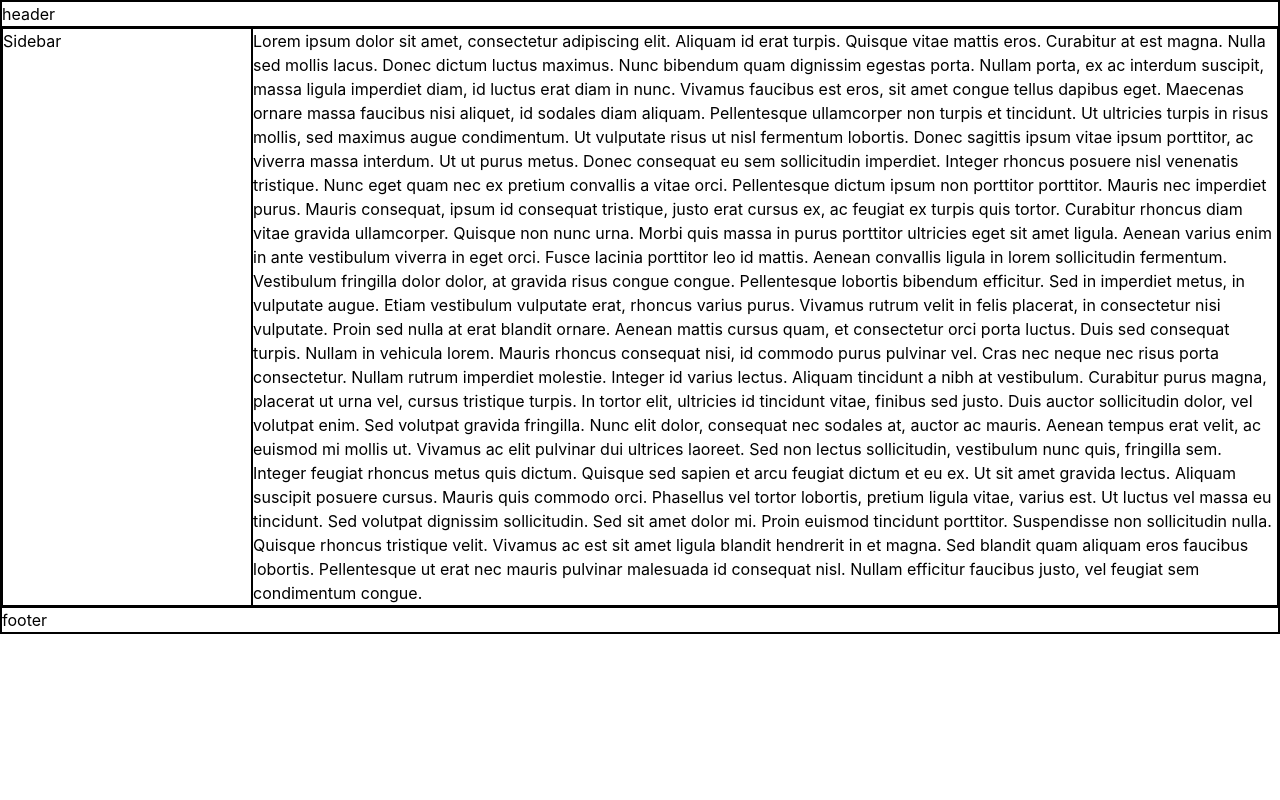
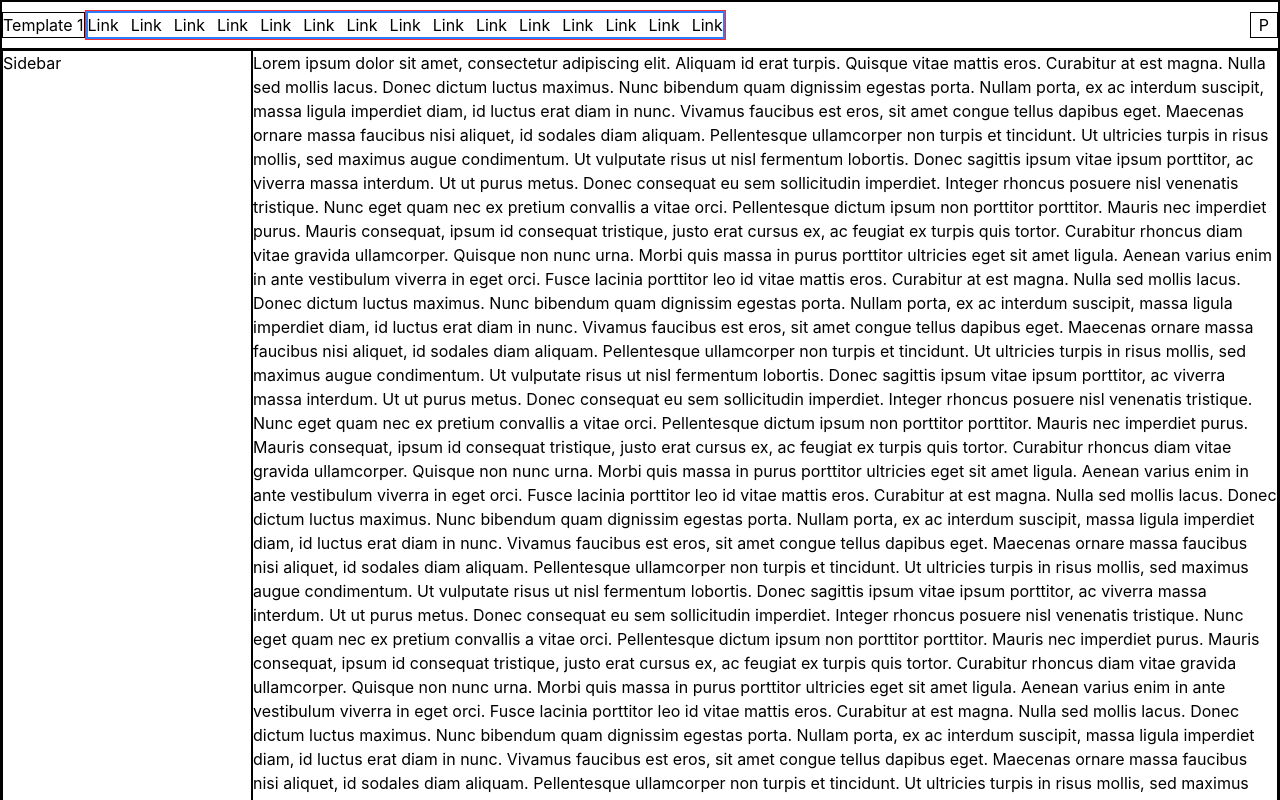
Before and after one commit to johnadrian63/angular-tailwindcssV4, an Angular app: page /example/template1 in a window 1280 px wide. Shown: the top 800 px of the page. Built offline with nearby package versions, Linux system fonts and the light colour scheme.

Commit message:
continue working on template1

```diff
--- a/src/app/features/example/template1/example.template1.html
+++ b/src/app/features/example/template1/example.template1.html
@@ -1,8 +1,62 @@
-<div class="grid grid-ro1ws-3 border">
-    <div class="border">header</div>
+<div class="grid min-h-screen grid-rows-[auto_1fr_auto] border">
+    <header class="sticky flex items-center top-0 bg-white z-10 border py-2">
+        <div class="border">
+            <a routerLink="template1" [relativeTo]="activatedRoute.parent">Template 1</a>
+        </div>
+        <nav class="border border-red-500">
+            <ul class="flex flex-row gap-x-3 border-blue-500 border-2">
+                <li>
+                    <a routerLink="template1" [relativeTo]="activatedRoute.parent">Link</a>
+                </li>
+                <li>
+                    <a routerLink="template1" [relativeTo]="activatedRoute.parent">Link</a>
+                </li>
+                <li>
+                    <a routerLink="template1" [relativeTo]="activatedRoute.parent">Link</a>
+                </li>
+                <li>
+                    <a routerLink="template1" [relativeTo]="activatedRoute.parent">Link</a>
+                </li>
+                <li>
+                    <a routerLink="template1" [relativeTo]="activatedRoute.parent">Link</a>
+                </li>
+                <li>
+                    <a routerLink="template1" [relativeTo]="activatedRoute.parent">Link</a>
+                </li>
+                <li>
+                    <a routerLink="template1" [relativeTo]="activatedRoute.parent">Link</a>
+                </li>
+                <li>
+                    <a routerLink="template1" [relativeTo]="activatedRoute.parent">Link</a>
+                </li>
+                <li>
+                    <a routerLink="template1" [relativeTo]="activatedRoute.parent">Link</a>
+                </li>
+                <li>
+                    <a routerLink="template1" [relativeTo]="activatedRoute.parent">Link</a>
+                </li>
+                <li>
+                    <a routerLink="template1" [relativeTo]="activatedRoute.parent">Link</a>
+                </li>
+                <li>
+                    <a routerLink="template1" [relativeTo]="activatedRoute.parent">Link</a>
+                </li>
+                <li>
+                    <a routerLink="template1" [relativeTo]="activatedRoute.parent">Link</a>
+                </li>
+                <li>
+                    <a routerLink="template1" [relativeTo]="activatedRoute.parent">Link</a>
+                </li>
+                <li>
+                    <a routerLink="template1" [relativeTo]="activatedRoute.parent">Link</a>
+                </li>
+            </ul>
+        </nav>
+        <div class="border ml-auto px-2">P</div>
+    </header>
     <div class="grid grid-cols-[250px_1fr] border">
-        <div class="border">Sidebar</div>
-        <div class="border">
+        <aside class="border">Sidebar</aside>
+        <main class="border">
             Lorem ipsum dolor sit amet, consectetur adipiscing elit. Aliquam id erat turpis. Quisque
             vitae mattis eros. Curabitur at est magna. Nulla sed mollis lacus. Donec dictum luctus
             maximus. Nunc bibendum quam dignissim egestas porta. Nullam porta, ex ac interdum
@@ -18,29 +72,49 @@
             ex turpis quis tortor. Curabitur rhoncus diam vitae gravida ullamcorper. Quisque non
             nunc urna. Morbi quis massa in purus porttitor ultricies eget sit amet ligula. Aenean
             varius enim in ante vestibulum viverra in eget orci. Fusce lacinia porttitor leo id
-            mattis. Aenean convallis ligula in lorem sollicitudin fermentum. Vestibulum fringilla
-            dolor dolor, at gravida risus congue congue. Pellentesque lobortis bibendum efficitur.
-            Sed in imperdiet metus, in vulputate augue. Etiam vestibulum vulputate erat, rhoncus
-            varius purus. Vivamus rutrum velit in felis placerat, in consectetur nisi vulputate.
-            Proin sed nulla at erat blandit ornare. Aenean mattis cursus quam, et consectetur orci
-            porta luctus. Duis sed consequat turpis. Nullam in vehicula lorem. Mauris rhoncus
-            consequat nisi, id commodo purus pulvinar vel. Cras nec neque nec risus porta
-            consectetur. Nullam rutrum imperdiet molestie. Integer id varius lectus. Aliquam
-            tincidunt a nibh at vestibulum. Curabitur purus magna, placerat ut urna vel, cursus
-            tristique turpis. In tortor elit, ultricies id tincidunt vitae, finibus sed justo. Duis
-            auctor sollicitudin dolor, vel volutpat enim. Sed volutpat gravida fringilla. Nunc elit
-            dolor, consequat nec sodales at, auctor ac mauris. Aenean tempus erat velit, ac euismod
-            mi mollis ut. Vivamus ac elit pulvinar dui ultrices laoreet. Sed non lectus
-            sollicitudin, vestibulum nunc quis, fringilla sem. Integer feugiat rhoncus metus quis
-            dictum. Quisque sed sapien et arcu feugiat dictum et eu ex. Ut sit amet gravida lectus.
-            Aliquam suscipit posuere cursus. Mauris quis commodo orci. Phasellus vel tortor
-            lobortis, pretium ligula vitae, varius est. Ut luctus vel massa eu tincidunt. Sed
-            volutpat dignissim sollicitudin. Sed sit amet dolor mi. Proin euismod tincidunt
-            porttitor. Suspendisse non sollicitudin nulla. Quisque rhoncus tristique velit. Vivamus
-            ac est sit amet ligula blandit hendrerit in et magna. Sed blandit quam aliquam eros
-            faucibus lobortis. Pellentesque ut erat nec mauris pulvinar malesuada id consequat nisl.
-            Nullam efficitur faucibus justo, vel feugiat sem condimentum congue.
-        </div>
+            vitae mattis eros. Curabitur at est magna. Nulla sed mollis lacus. Donec dictum luctus
+            maximus. Nunc bibendum quam dignissim egestas porta. Nullam porta, ex ac interdum
+            suscipit, massa ligula imperdiet diam, id luctus erat diam in nunc. Vivamus faucibus est
+            eros, sit amet congue tellus dapibus eget. Maecenas ornare massa faucibus nisi aliquet,
+            id sodales diam aliquam. Pellentesque ullamcorper non turpis et tincidunt. Ut ultricies
+            turpis in risus mollis, sed maximus augue condimentum. Ut vulputate risus ut nisl
+            fermentum lobortis. Donec sagittis ipsum vitae ipsum porttitor, ac viverra massa
+            interdum. Ut ut purus metus. Donec consequat eu sem sollicitudin imperdiet. Integer
+            rhoncus posuere nisl venenatis tristique. Nunc eget quam nec ex pretium convallis a
+            vitae orci. Pellentesque dictum ipsum non porttitor porttitor. Mauris nec imperdiet
+            purus. Mauris consequat, ipsum id consequat tristique, justo erat cursus ex, ac feugiat
+            ex turpis quis tortor. Curabitur rhoncus diam vitae gravida ullamcorper. Quisque non
+            nunc urna. Morbi quis massa in purus porttitor ultricies eget sit amet ligula. Aenean
+            varius enim in ante vestibulum viverra in eget orci. Fusce lacinia porttitor leo id
+            vitae mattis eros. Curabitur at est magna. Nulla sed mollis lacus. Donec dictum luctus
+            maximus. Nunc bibendum quam dignissim egestas porta. Nullam porta, ex ac interdum
+            suscipit, massa ligula imperdiet diam, id luctus erat diam in nunc. Vivamus faucibus est
+            eros, sit amet congue tellus dapibus eget. Maecenas ornare massa faucibus nisi aliquet,
+            id sodales diam aliquam. Pellentesque ullamcorper non turpis et tincidunt. Ut ultricies
+            turpis in risus mollis, sed maximus augue condimentum. Ut vulputate risus ut nisl
+            fermentum lobortis. Donec sagittis ipsum vitae ipsum porttitor, ac viverra massa
+            interdum. Ut ut purus metus. Donec consequat eu sem sollicitudin imperdiet. Integer
+            rhoncus posuere nisl venenatis tristique. Nunc eget quam nec ex pretium convallis a
+            vitae orci. Pellentesque dictum ipsum non porttitor porttitor. Mauris nec imperdiet
+            purus. Mauris consequat, ipsum id consequat tristique, justo erat cursus ex, ac feugiat
+            ex turpis quis tortor. Curabitur rhoncus diam vitae gravida ullamcorper. Quisque non
+            nunc urna. Morbi quis massa in purus porttitor ultricies eget sit amet ligula. Aenean
+            varius enim in ante vestibulum viverra in eget orci. Fusce lacinia porttitor leo id
+            vitae mattis eros. Curabitur at est magna. Nulla sed mollis lacus. Donec dictum luctus
+            maximus. Nunc bibendum quam dignissim egestas porta. Nullam porta, ex ac interdum
+            suscipit, massa ligula imperdiet diam, id luctus erat diam in nunc. Vivamus faucibus est
+            eros, sit amet congue tellus dapibus eget. Maecenas ornare massa faucibus nisi aliquet,
+            id sodales diam aliquam. Pellentesque ullamcorper non turpis et tincidunt. Ut ultricies
+            turpis in risus mollis, sed maximus augue condimentum. Ut vulputate risus ut nisl
+            fermentum lobortis. Donec sagittis ipsum vitae ipsum porttitor, ac viverra massa
+            interdum. Ut ut purus metus. Donec consequat eu sem sollicitudin imperdiet. Integer
+            rhoncus posuere nisl venenatis tristique. Nunc eget quam nec ex pretium convallis a
+            vitae orci. Pellentesque dictum ipsum non porttitor porttitor. Mauris nec imperdiet
+            purus. Mauris consequat, ipsum id consequat tristique, justo erat cursus ex, ac feugiat
+            ex turpis quis tortor. Curabitur rhoncus diam vitae gravida ullamcorper. Quisque non
+            nunc urna. Morbi quis massa in purus porttitor ultricies eget sit amet ligula. Aenean
+            varius enim in ante vestibulum viverra in eget orci. Fusce lacinia porttitor leo id
+        </main>
     </div>
     <div class="border">footer</div>
 </div>
--- a/src/app/features/example/template1/example.template1.ts
+++ b/src/app/features/example/template1/example.template1.ts
@@ -1,9 +1,12 @@
-import { Component } from "@angular/core";
+import { Component, inject } from "@angular/core";
+import { ActivatedRoute, RouterModule } from "@angular/router";
 
 @Component({
-    imports: [],
+    imports: [RouterModule],
     selector: "app-example-template1",
     styleUrl: "./example.template1.css",
     templateUrl: "./example.template1.html",
 })
-export class ExampleTemplate1 { }
+export class ExampleTemplate1 {
+    public readonly activatedRoute: ActivatedRoute = inject<ActivatedRoute>(ActivatedRoute);
+}
```
